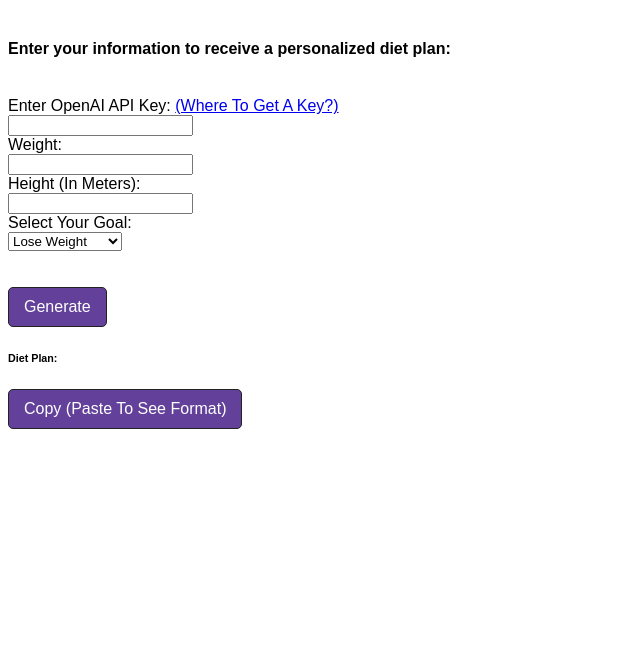
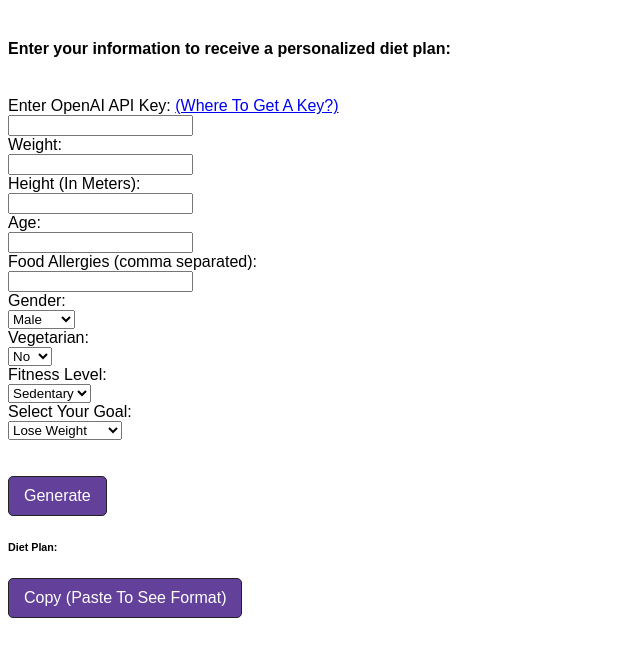
Before and after one commit to CamjamPNG/health-project-1, a plain HTML site: page index.html in a window 1280 px wide. Shown: the part 79-736 px from the top of the page, without its empty margins (0-640 px from the left). Drawn offline with Linux system fonts and the light colour scheme.

Commit message:
made way more accurate

```diff
--- a/index.html
+++ b/index.html
@@ -35,6 +35,26 @@
       <input type="text" id="weight" name="weight"><br>
  <label for="height">Height (In Meters):</label><br>
       <input type="text" id="height" name="height"><br>
+      <label for="age">Age:</label><br>
+      <input type="text" id="age" name="age"><br>
+      <label for="allergies">Food Allergies (comma separated):</label><br>
+      <input type="text" id="allergies" name="allergies"><br>
+      <label for="gender">Gender:</label><br>
+      <select id="gender">
+        <option value="male">Male</option>
+        <option value="female">Female</option>
+        </select><br>
+      <label for="vegetarian">Vegetarian:</label><br>
+      <select id="vegetarian">
+        <option value="not vegetarian">No</option>
+        <option value="vegetarian">Yes</option>
+      </select><br>
+      <label for="fitness">Fitness Level:</label><br>
+      <select id="fitness">
+        <option value="sedentary">Sedentary</option>
+        <option value="moderate">Moderate</option>
+        <option value="active">Active</option>
+      </select><br>
       <label for="trying">Select Your Goal:</label><br>
       <select id="trying">
       	<option value="Lose Weight"> Lose Weight </option>
@@ -62,6 +82,11 @@
         const openai_key = document.getElementById('openai_key').value;
         const weight = document.getElementById('weight').value;
         const height = document.getElementById('height').value;
+        const age = document.getElementById('age').value;
+        const gender = document.getElementById('gender').value;
+        const vegetarian = document.getElementById('vegetarian').value;
+        const allergies = document.getElementById('allergies').value;
+        const fitness = document.getElementById('fitness').value;
         const trying = document.getElementById('trying').value;
 
         // Create request to OpenAI GPT-3 API
@@ -81,7 +106,7 @@ const trying = document.getElementById('trying').value;
         request.send(
           JSON.stringify({
             model: 'text-davinci-003',
-            prompt: `"Please create a full day diet plan for a person with a weight of ${weight} pounds and a height of ${height} meters who is trying to ${trying}. The diet plan should include breakfast, lunch, dinner and maybe two snacks, and each meal should include a variety of nutrients. Please also include the total calorie count at the end of the plan. A Normal amount of calories to eat in a day is 200, trying to gain is 2300 and losing is 1600.
+            prompt: `Please create a full day diet plan for a ${age} year old ${gender} with a weight of ${weight} pounds, a height of ${height} meters, and a fitness level of ${fitness}. The person is ${vegetarian} and has the following food allergies: ${allergies}. The person is trying to ${trying}. The diet plan should include breakfast, lunch, dinner and maybe two snacks, and each meal should include a variety of nutrients. Please also include the total calorie count at the end of the plan. A normal amount of calories to eat in a day is around 2000, trying to gain weight is around 2500, and trying to lose weight is around 1500. At the bottom of the plan, please provide a brief explanation (one sentence) for why you chose the specific foods included in the plan.
 `,
             max_tokens: 1024,
           })
@@ -89,13 +114,12 @@ const trying = document.getElementById('trying').value;
       }
 
 
-//Function to copy text from output
+      // Function to copy text from output
       function copyText() {
         const outputText = document.getElementById('output').innerHTML;
         navigator.clipboard.writeText(outputText);
       }
     </script>
-
     <button onclick="copyText()">
    Copy (Paste To See Format)
  </button>
```
Lines whose indentation alone changed are shown as unchanged.
